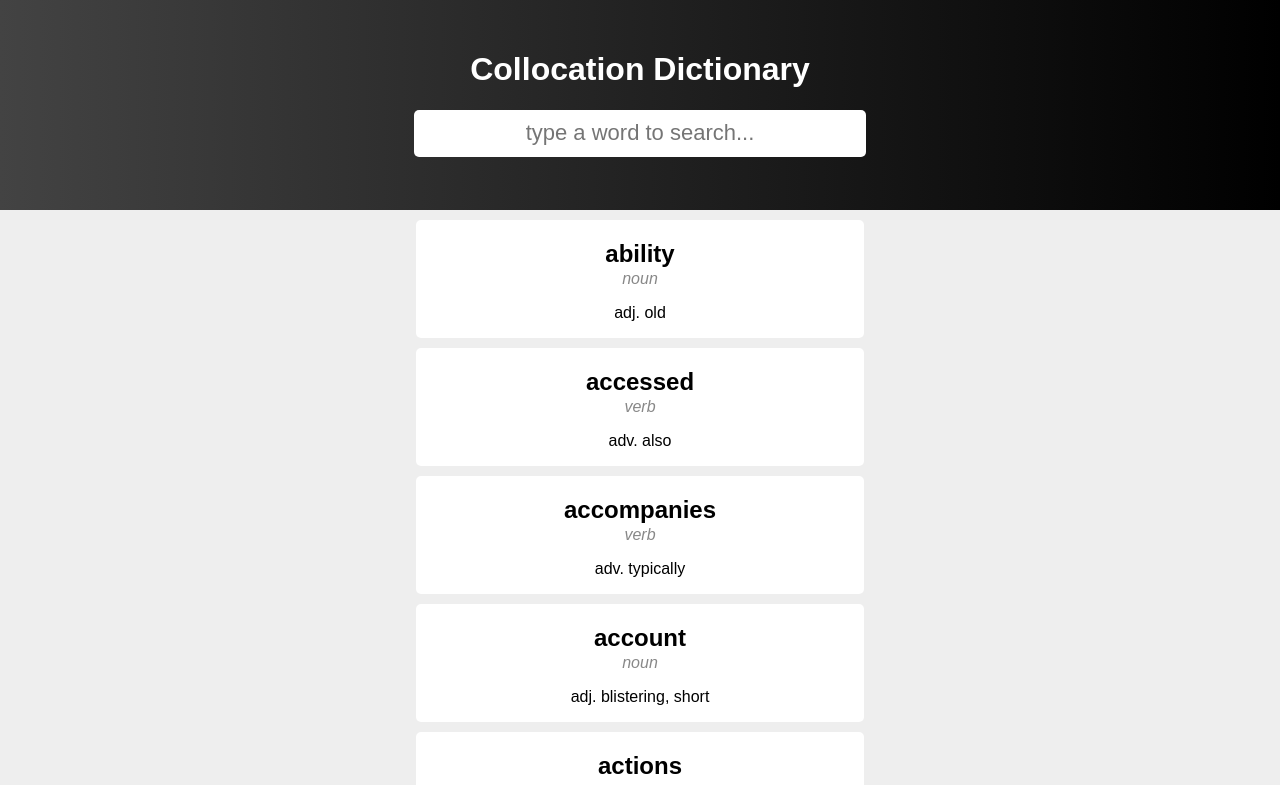
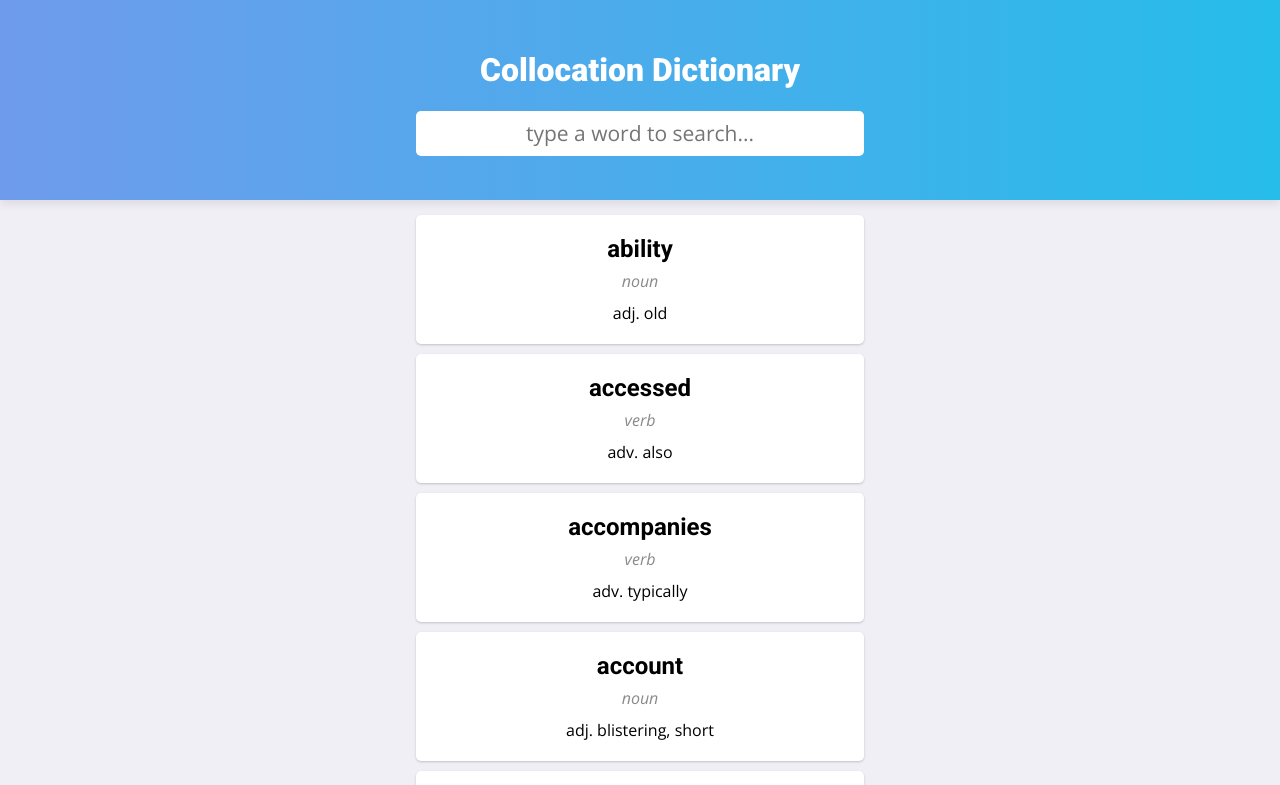
Before and after one commit to christianjuth/collocation-dictionary, a React (Create React App) app: page / in a window 1280 px wide. Shown: the top 785 px of the page. Built offline with nearby package versions, Linux system fonts and the light colour scheme.

Commit message:
updated theme

```diff
--- a/build-dictionary.js
+++ b/build-dictionary.js
@@ -57,11 +57,12 @@ fs.readdir('./texts', function(err, files) {
 			dictionary[type][word] = raking;
 		});
 
-		console.log(`${Object.keys(dictionary[type]).length} ${type}`);
+		console.log(`${Object.keys(dictionary[type]).length} ${type}s`);
     }
 
 
     extract('#Adjective #Noun', 'noun');
+    // extract('#Adjective #Adjective', 'adjective');
     extract('#Adverb #Verb', 'verb');
 
     console.log(`${descriptorCount} descriptors\n`);
--- a/public/index.html
+++ b/public/index.html
@@ -4,6 +4,7 @@
     <meta charset="utf-8">
     <meta name="viewport" content="width=device-width, initial-scale=1">
     <link rel="shortcut icon" href="%PUBLIC_URL%/favicon.ico">
+    <link href="https://fonts.googleapis.com/css?family=Open+Sans:300,300i,400|Roboto:700,900" rel="stylesheet">
     <!--
       Notice the use of %PUBLIC_URL% in the tag above.
       It will be replaced with the URL of the `public` folder during the build.
--- a/src/App.css
+++ b/src/App.css
@@ -3,31 +3,47 @@
   display: flex;
   flex-direction: column;
   align-items: center;
-  background-color: #eee;
+  background-color: #F0EFF5;
   min-height: 100vh;
+  padding-top: 215px;
 }
 
 .App-header {
   width: 100%;
-  height: 150px;
+  height: 200px;
   padding: 30px 0;
   margin-bottom: 10px;
   color: white;
 
-  background: #000000;  /* fallback for old browsers */
-  background: -webkit-linear-gradient(to right, #434343, #000000);  /* Chrome 10-25, Safari 5.1-6 */
-  background: linear-gradient(to right, #434343, #000000); /* W3C, IE 10+/ Edge, Firefox 16+, Chrome 26+, Opera 12+, Safari 7+ */
+  background: -webkit-linear-gradient(to right, #6f9bec, #26bdea);
+  background: linear-gradient(to right, #6f9bec, #26bdea);
+
+  box-shadow: 0 3px 10px rgba(0,0,0,0.1);
+
+  position: fixed;
+  top: 0;
+  overflow: hidden;
+}
+
+.App-header-sticky {
+  height: auto;
+  padding: 10px;
+  position: fixed;
+  top: 0;
+  overflow: hidden;
+  font-size: 12px;
 }
 
 .Input{
   height: 45px;
   width: 35%;
   text-align: center;
-  font-size: 22px;
+  font-size: 21px;
   border: 0;
   box-shadow: none;
   border-radius: 5px;
   outline: none;
+  font-weight: 300;
 }
 
 .Card{
@@ -35,15 +51,22 @@
   width: 35%;
   background-color: #fff;
   border-radius: 5px;
+  padding: 10px 0;
+  box-shadow: 0 1px 3px rgba(0,0,0,0.1), 0 1px 2px rgba(0,0,0,0.1);
 }
 
 .Word{
-  margin-bottom: 2px;
+  margin: 10px 0 7px 0;
 }
 
 .WordType{
   font-style: italic;
-  color: #888;
+  color: #8a8a8a;
+  font-weight: 200;
+}
+
+.hidden{
+  display: none;
 }
 
 @keyframes App-logo-spin {
--- a/src/App.js
+++ b/src/App.js
@@ -24,7 +24,7 @@ class App extends Component {
             <div key={type+word} className="Card">
               <h2 className="Word">{word}</h2>
               <span className="WordType">{type}</span>
-              <p>{type === 'noun' ? 'adj.' : 'adv.'} {adjs.join(', ')}</p>
+              <p>{type === 'verb' ? 'adv.' : 'adj.'} {adjs.join(', ')}</p>
             </div>
           )
         });
@@ -39,8 +39,18 @@ class App extends Component {
 
     this.state = {
       search: window.location.href.split("?search=")[1] || '',
-      dictionary: squashedDictionary
+      dictionary: squashedDictionary,
+      headerStuck: window.pageYOffset > 110,
+      scroll: window.pageYOffset
     }
+
+    window.onscroll = () => {
+      if(window.pageYOffset <= 110)
+        this.setState({headerStuck: false, scroll: window.pageYOffset});
+
+      else if(window.pageYOffset > 110 && !this.state.headerStuck)
+        this.setState({headerStuck: true});
+    };
   }
 
   updateSearch(e) {
@@ -66,13 +76,14 @@ class App extends Component {
 
     let results = this.state.dictionary
     .filter(obj => obj.word.indexOf(this.state.search) >= 0)
-    .map(obj => obj.div);
+    .map(obj => obj.div)
+    .slice(0,50);
 
     return (
       <div className="App">
-        <div className="App-header">
+        <div className={this.state.headerStuck ? "App-header App-header-sticky" : "App-header"} style={{height: this.state.headerStuck ? 'auto' : 200-this.state.scroll}}>
           <h1>Collocation Dictionary</h1>
-          <input className="Input" value={this.state.search} placeholder="type a word to search..." onChange={e => this.updateSearch(e)}/>
+          <input className={this.state.headerStuck ? "hidden" : "Input"} value={this.state.search} placeholder="type a word to search..." onChange={e => this.updateSearch(e)}/>
         </div>
 
         {results}
--- a/src/index.css
+++ b/src/index.css
@@ -2,5 +2,33 @@ body {
   margin: 0;
   padding: 0;
   font-family: sans-serif;
-  background-color: #eee;
+  background-color: #F0EFF5;
 }
+
+body, input{
+	font-family: 'Open Sans', sans-serif;
+}
+
+h1, h2{
+	font-family: 'Roboto', sans-serif;
+}
+
+h1{
+	font-weight: 900;
+}
+
+h2{
+	font-weight: 700;
+}
+
+p{
+	margin: 10px 0;
+}
+
+*,
+*:before,
+*:after {
+  -webkit-box-sizing: border-box;
+     -moz-box-sizing: border-box;
+          box-sizing: border-box;
+}
```
